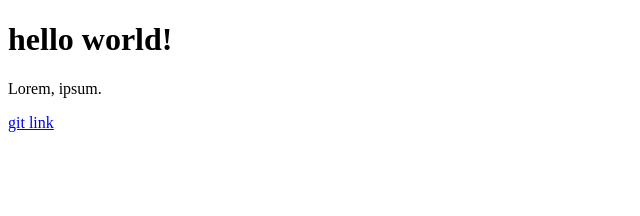
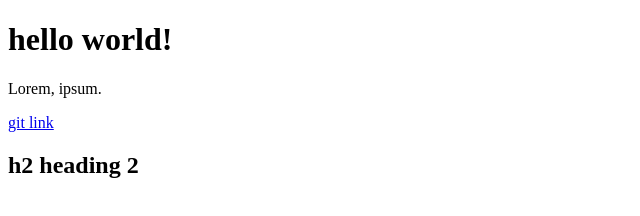
Before and after one commit to YuliiaBakun/git_today, a plain HTML site: page index.html in a window 1280 px wide. Shown: the whole page, without its empty margins (0-640 px from the left). Drawn offline with Linux system fonts and the light colour scheme.

Commit message:
h2 was added

```diff
--- a/index.html
+++ b/index.html
@@ -10,5 +10,6 @@
     <h1>hello world!</h1>
     <p>Lorem, ipsum.</p>
     <a href="#">git link</a>
+    <h2>h2 heading 2</h2>
 </body>
 </html>
```
